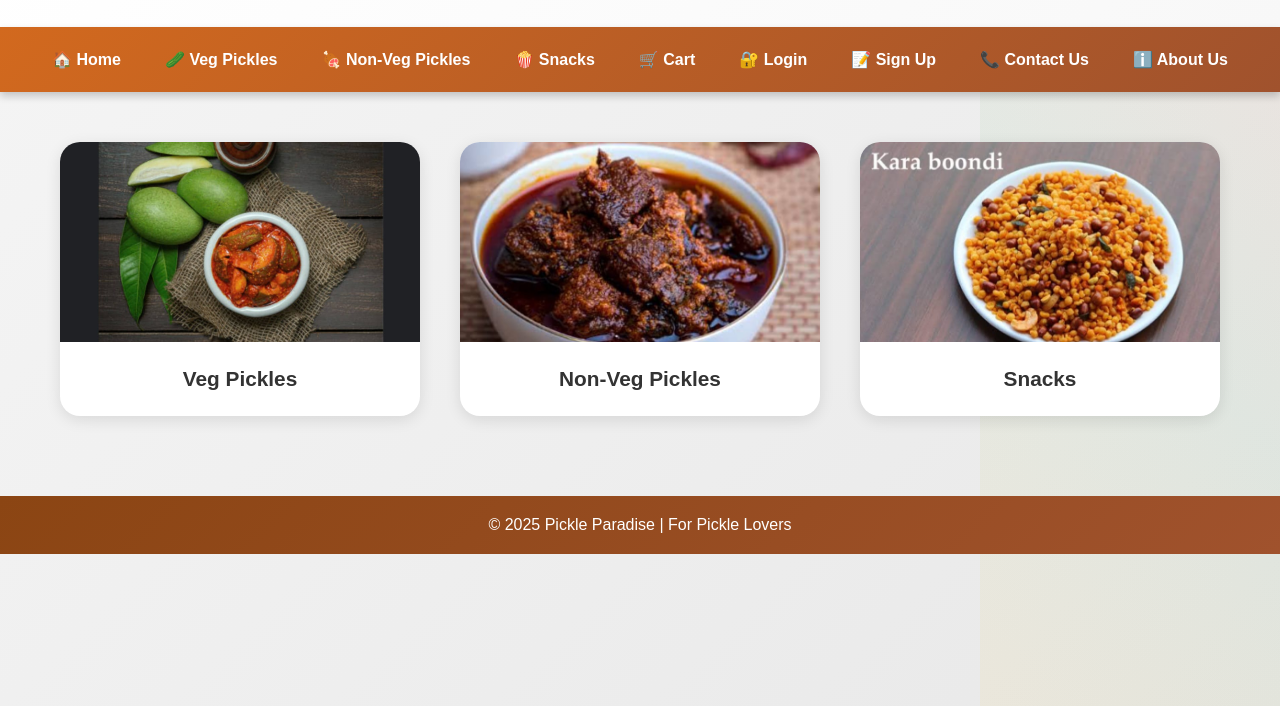
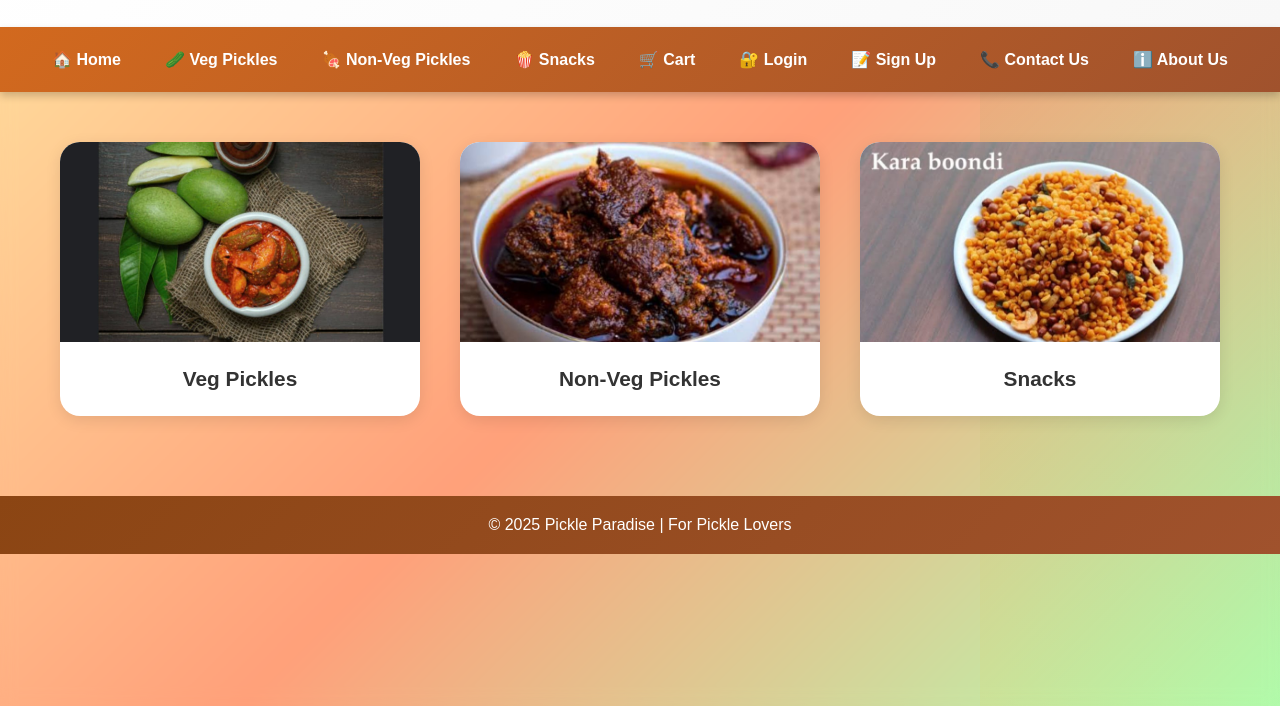
Before and after one commit to chari6268/pickles, a website: page public/index.html in a window 1280 px wide. Shown: the part 94-800 px from the top of the page. Drawn offline with Linux system fonts and the light colour scheme.

Commit message:
Update body background and add blurred overlay effect

```diff
--- a/public/index.css
+++ b/public/index.css
@@ -6,8 +6,22 @@
 
 body {
   font-family: "Arial", sans-serif;
-  background: linear-gradient(135deg, #f5f5f5 0%, #e8e8e8 100%);
   min-height: 100vh;
+  background: linear-gradient(135deg, #ffe29f 0%, #ffa07a 50%, #b2ffb2 100%);
+  position: relative;
+}
+
+body::before {
+  content: "";
+  position: fixed;
+  top: 0;
+  left: 0;
+  width: 100vw;
+  height: 100vh;
+  background: linear-gradient(135deg, #ffe29f 0%, #ffa07a 50%, #b2ffb2 100%);
+  filter: blur(8px);
+  z-index: -2;
+  pointer-events: none;
 }
 
 .header {
```
